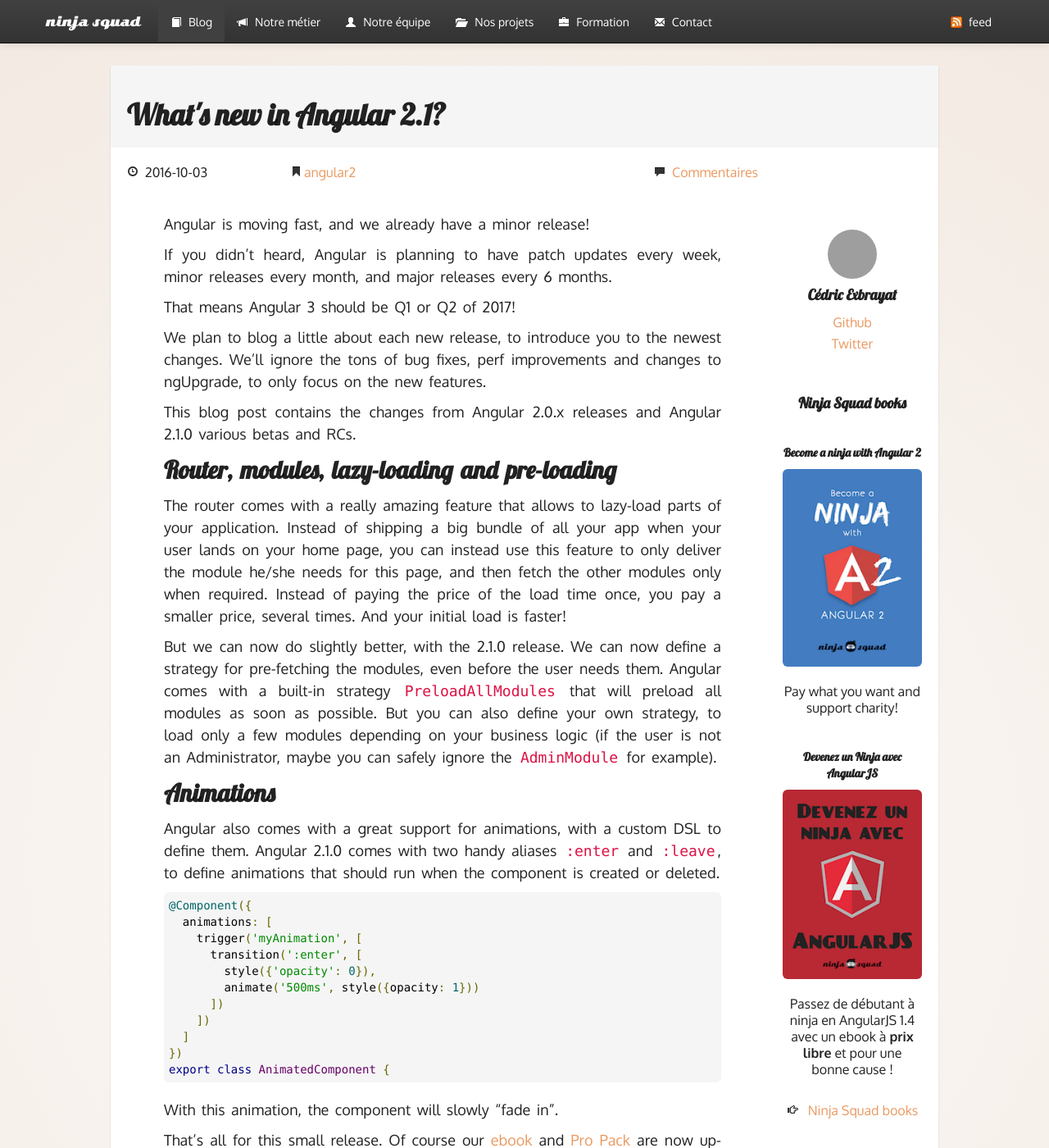
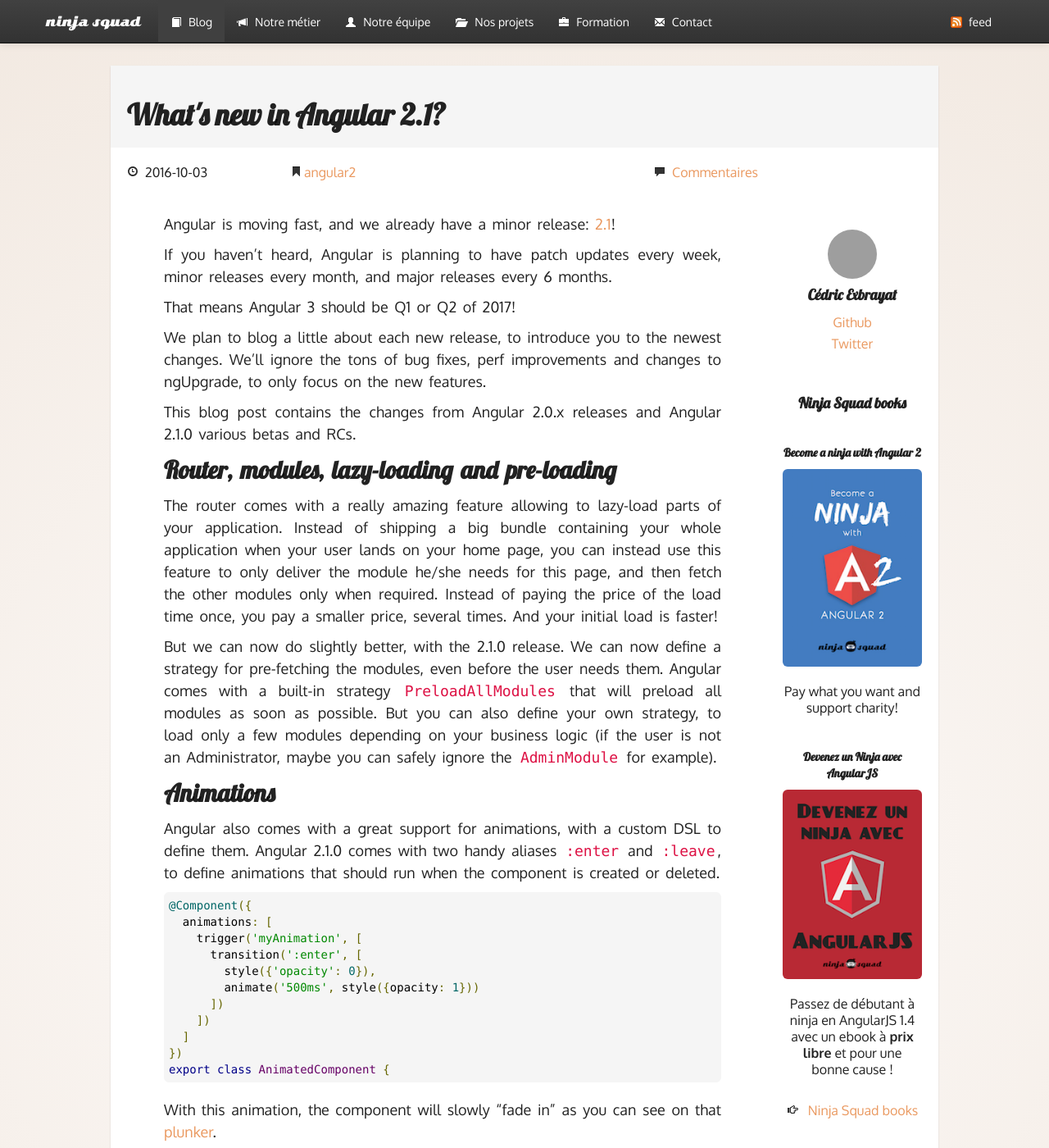
Before and after one commit to Ninja-Squad/ninja-squad.github.com, a Jekyll site: the page built from _posts/2016-10-03-what-is-new-angular-2.1.md, in a window 1280 px wide and 1400 px high. Shown: the whole window at 82% size. Built offline with Jekyll 4.4.1, drawn with Linux system fonts in a browser that asks for light colours; comment, search, counter and statistics services are not loaded; some of the changed text lies outside the part shown; grey boxes are pictures that could not be loaded.

Commit message:
fixes with jb's review

```diff
--- a/_posts/2016-10-03-what-is-new-angular-2.1.md
+++ b/_posts/2016-10-03-what-is-new-angular-2.1.md
@@ -6,9 +6,9 @@
 description: "Angular 2.1 is out. What new features are included?"
 ---
 
-Angular is moving fast, and we already have a minor release!
+Angular is moving fast, and we already have a minor release: [2.1](https://github.com/angular/angular/blob/master/CHANGELOG.md#210-incremental-metamorphosis-2016-10-12)!
 
-If you didn't heard, Angular is planning to have patch updates every week,
+If you haven't heard, Angular is planning to have patch updates every week,
 minor releases every month, and major releases every 6 months.
 
 That means Angular 3 should be Q1 or Q2 of 2017!
@@ -24,8 +24,8 @@
 ## Router, modules, lazy-loading and pre-loading
 
 The router comes with a really amazing feature
-that allows to lazy-load parts of your application.
-Instead of shipping a big bundle of all your app when your user lands on your home page,
+allowing to lazy-load parts of your application.
+Instead of shipping a big bundle containing your whole application when your user lands on your home page,
 you can instead use this feature to only deliver the module he/she needs for this page,
 and then fetch the other modules only when required.
 Instead of paying the price of the load time once,
@@ -56,8 +56,8 @@
     })
     export class AnimatedComponent {
 
-With this animation, the component will slowly "fade in".
+With this animation, the component will slowly "fade in"
+as you can see on that [plunker](http://plnkr.co/edit/3Y0ODbdFiCkh6XGrxFRA?p=preview).
 
 That's all for this small release.
-Of course our [ebook](https://books.ninja-squad.com) and [Pro Pack](https://angular2-exercises.ninja-squad.com/) are now up-to-date with the changes introduced,
-check them out!
+Check out our [ebook](https://books.ninja-squad.com) and [Pro Pack](https://angular2-exercises.ninja-squad.com/) if you want to learn more about Angular!
```
